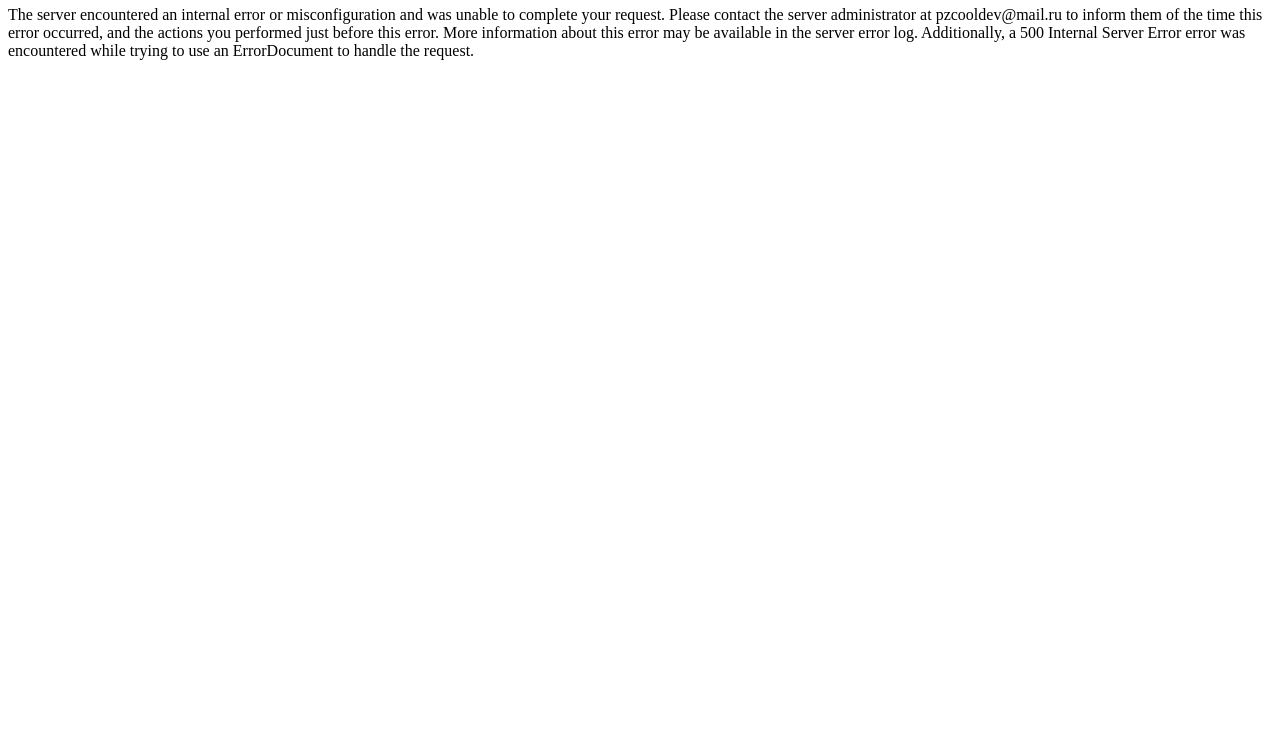
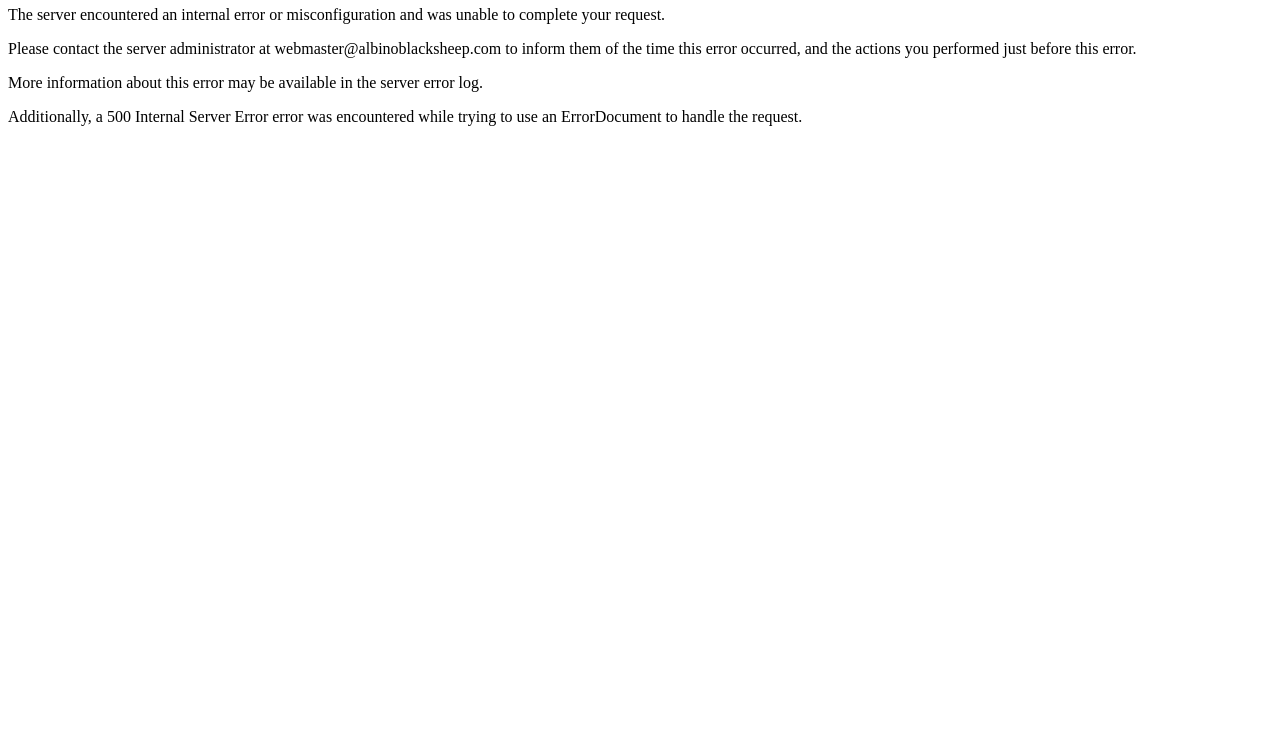
Before and after one commit to Mydoge/join-ok-discord, a plain HTML site: page 404.html in a window 1280 px wide. Shown: the part 60-800 px from the top of the page. Drawn offline with Linux system fonts and the light colour scheme.

Commit message:
Update 404.html

```diff
--- a/404.html
+++ b/404.html
@@ -1,8 +1,14 @@
+<body>
 <h1>Internal Server Error</h1>
-<a>The server encountered an internal error or misconfiguration and was unable to complete your request.</a>
+<p>The server encountered an internal error or
+misconfiguration and was unable to complete
+your request.</p>
+<p>Please contact the server administrator at
+ webmaster@albinoblacksheep.com to inform them of the time this error occurred,
+ and the actions you performed just before this error.</p>
+<p>More information about this error may be available
+in the server error log.</p>
+<p>Additionally, a 500 Internal Server Error
+error was encountered while trying to use an ErrorDocument to handle the request.</p>
 
-<a>Please contact the server administrator at pzcooldev@mail.ru to inform them of the time this error occurred, and the actions you performed just before this error.</a>
-
-<a>More information about this error may be available in the server error log.</a>
-
-<a>Additionally, a 500 Internal Server Error error was encountered while trying to use an ErrorDocument to handle the request.</a>
+</body>
```
